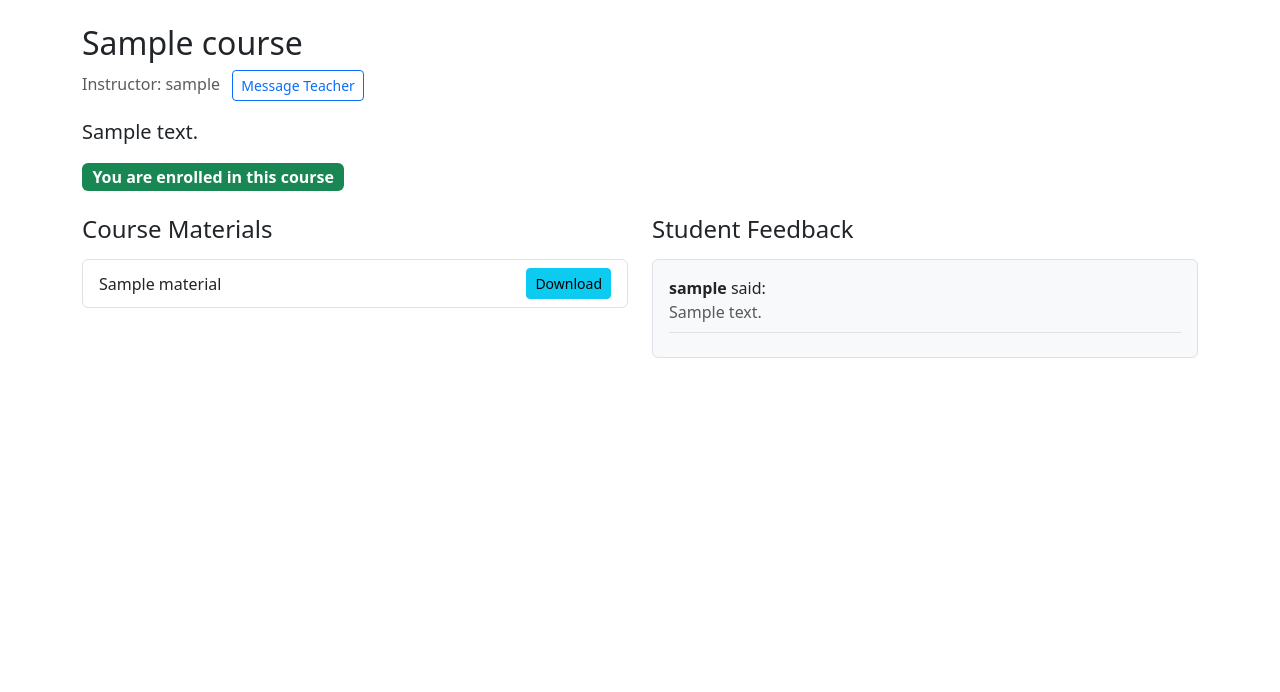
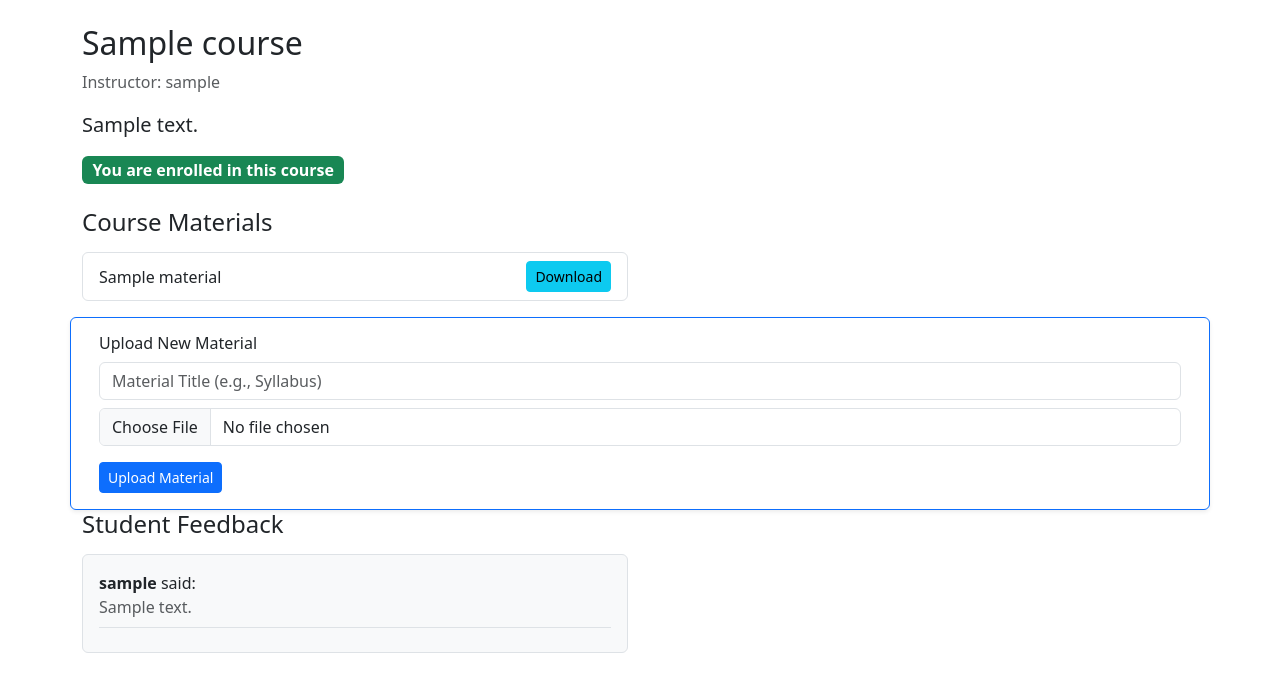
Before and after one commit to johntronics/elearning_platform, a Django app: page /courses/1/ in a window 1280 px wide. Shown: the part 56-748 px from the top of the page. Run offline with Django 5.2, Linux system fonts and the light colour scheme; a user stored in the database is signed in; tables that the repository leaves empty hold one stand-in row (values such as "Sample post"); parts of the project's set-up code (start-up, migrations or seed data) failed here and were passed over.

Commit message:
Update README, enhance chat functionality, and implement course material upload feature
- Expanded README to include project overview and architectural features.
- Modified chat routing to use room names instead of user IDs.
- Updated ChatConsumer to handle room names and improve message handling.
- Added conditional message button for instructors in course detail template.
- Implemented material upload functionality for instructors in course detail view.
- Integrated notification system for students upon new material upload.
- Enhanced user dashboard with recent chat functionality.
- Updated requirements to include necessary packages for new features.

```diff
--- a/chat/routing.py
+++ b/chat/routing.py
@@ -2,5 +2,5 @@ from django.urls import re_path
 from . import consumers
 
 websocket_urlpatterns = [
-    re_path(r'ws/chat/(?P<user_id>\w+)/$', consumers.ChatConsumer.as_asgi()),
+    re_path(r'ws/chat/(?P<room_name>\w+)/$', consumers.ChatConsumer.as_asgi()),
 ]
--- a/courses/templates/courses/course_detail.html
+++ b/courses/templates/courses/course_detail.html
@@ -6,7 +6,10 @@
         <h2>{{ course.title }}</h2>
         <p class="text-muted">
     Instructor: {{ course.teacher.username }}
-    <a href="{% url 'chat_room' course.teacher.id %}" class="btn btn-sm btn-outline-primary ms-2">Message Teacher</a>
+
+    {% if request.user != course.teacher %}
+        <a href="{% url 'chat_room' course.teacher.id %}" class="btn btn-sm btn-outline-primary ms-2">Message Teacher</a>
+    {% endif %}
 </p>
         <p class="lead">{{ course.description }}</p>
 
@@ -37,6 +40,24 @@
             {% endfor %}
         </ul>
     </div>
+{% if request.user == course.teacher %}
+    <div class="card shadow-sm mt-3 border-primary">
+        <div class="card-body">
+            <h6 class="card-title">Upload New Material</h6>
+            <form method="POST" enctype="multipart/form-data">
+                {% csrf_token %}
+                <div class="mb-2">
+                    <input type="text" name="title" class="form-control" placeholder="Material Title (e.g., Syllabus)" required>
+                </div>
+                <div class="mb-3">
+                    <input type="file" name="file" class="form-control" required>
+                </div>
+                <input type="hidden" name="action" value="upload_material">
+                <button type="submit" class="btn btn-primary btn-sm">Upload Material</button>
+            </form>
+        </div>
+    </div>
+{% endif %}
 
     <div class="col-md-6">
         <h4 class="mb-3">Student Feedback</h4>
--- a/courses/views.py
+++ b/courses/views.py
@@ -3,13 +3,12 @@ from django.contrib.auth.decorators import login_required
 from django.contrib import messages
 from .models import Course, Enrollment, Material, Feedback
 from .forms import CourseForm, MaterialForm, FeedbackForm
-
-# Create your views here.
+from .tasks import notify_students_new_material
 
 @login_required
 def course_list(request):
+
     courses = Course.objects.all().order_by('-created_at')
-    # this is to handle course creation by teachers
     if request.method == 'POST' and request.user.is_teacher:
         form = CourseForm(request.POST)
         if form.is_valid():
@@ -27,17 +26,35 @@ def course_list(request):
     }
     return render(request, 'courses/course_list.html', context)
 
+
 @login_required
 def course_detail(request, course_id):
     course = get_object_or_404(Course, id=course_id)
     is_enrolled = Enrollment.objects.filter(student=request.user, course=course).exists()
 
-    # this is to handle student enrollment in the course
-    if request.method == 'POST' and 'enroll' in request.POST:
-        if request.user.is_student and not is_enrolled:
-            Enrollment.objects.create(student=request.user, course=course)
-            messages.success(request, "Successfully enrolled!")
-            return redirect('course_detail', course_id=course.id)
+    if request.method == 'POST':
+
+        if 'enroll' in request.POST:
+            if request.user.is_student and not is_enrolled:
+                Enrollment.objects.create(student=request.user, course=course)
+                messages.success(request, "Successfully enrolled!")
+                return redirect('course_detail', course_id=course.id)
+
+
+        elif request.POST.get('action') == 'upload_material':
+            if request.user == course.teacher:
+                title = request.POST.get('title')
+                uploaded_file = request.FILES.get('file')
+
+                if title and uploaded_file:
+
+                    material = Material.objects.create(course=course, title=title, file=uploaded_file)
+                    messages.success(request, "Material uploaded successfully!")
+
+
+                    notify_students_new_material.delay(course.id, material.title)
+
+                    return redirect('course_detail', course_id=course.id)
 
     context = {
         'course': course,
--- a/elearning_platform/asgi.py
+++ b/elearning_platform/asgi.py
@@ -8,16 +8,16 @@ https://docs.djangoproject.com/en/6.1/howto/deployment/asgi/
 """
 
 import os
-
 from django.core.asgi import get_asgi_application
 from channels.routing import ProtocolTypeRouter, URLRouter
 from channels.auth import AuthMiddlewareStack
 
 os.environ.setdefault("DJANGO_SETTINGS_MODULE", "elearning_platform.settings")
 
-application = get_asgi_application()
+
+django_asgi_app = get_asgi_application()
+
 import chat.routing
-
 
 application = ProtocolTypeRouter({
     "http": django_asgi_app,
```
Also changed, not shown: chat/consumers.py (+8 -5 lines), elearning_platform/settings.py (+4 -5 lines), requirements.txt (+44 -0 lines), users/templates/users/dashboard.html (+24 -3 lines), users/views.py (+21 -6 lines), README.md, 1 other file.
